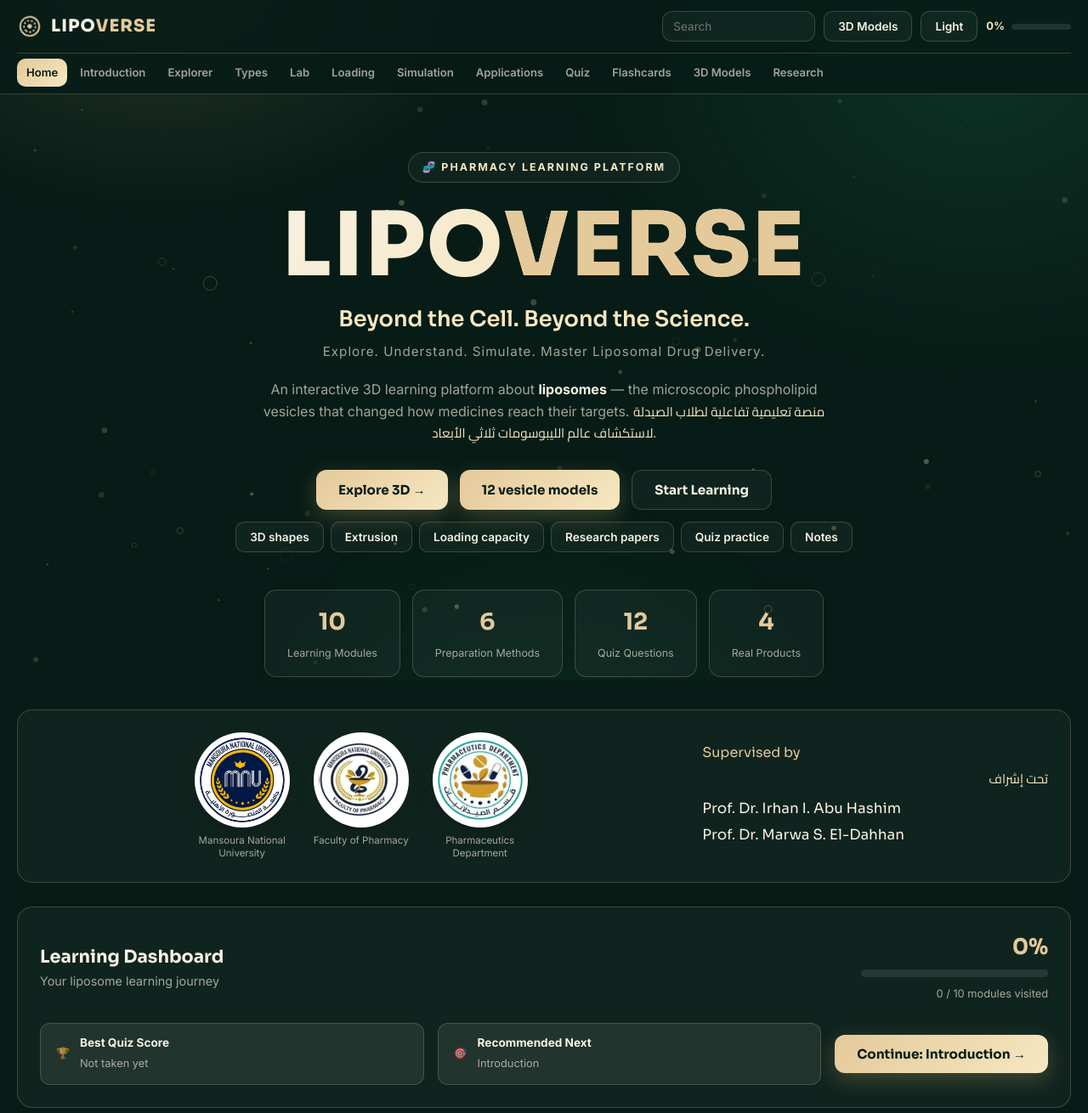
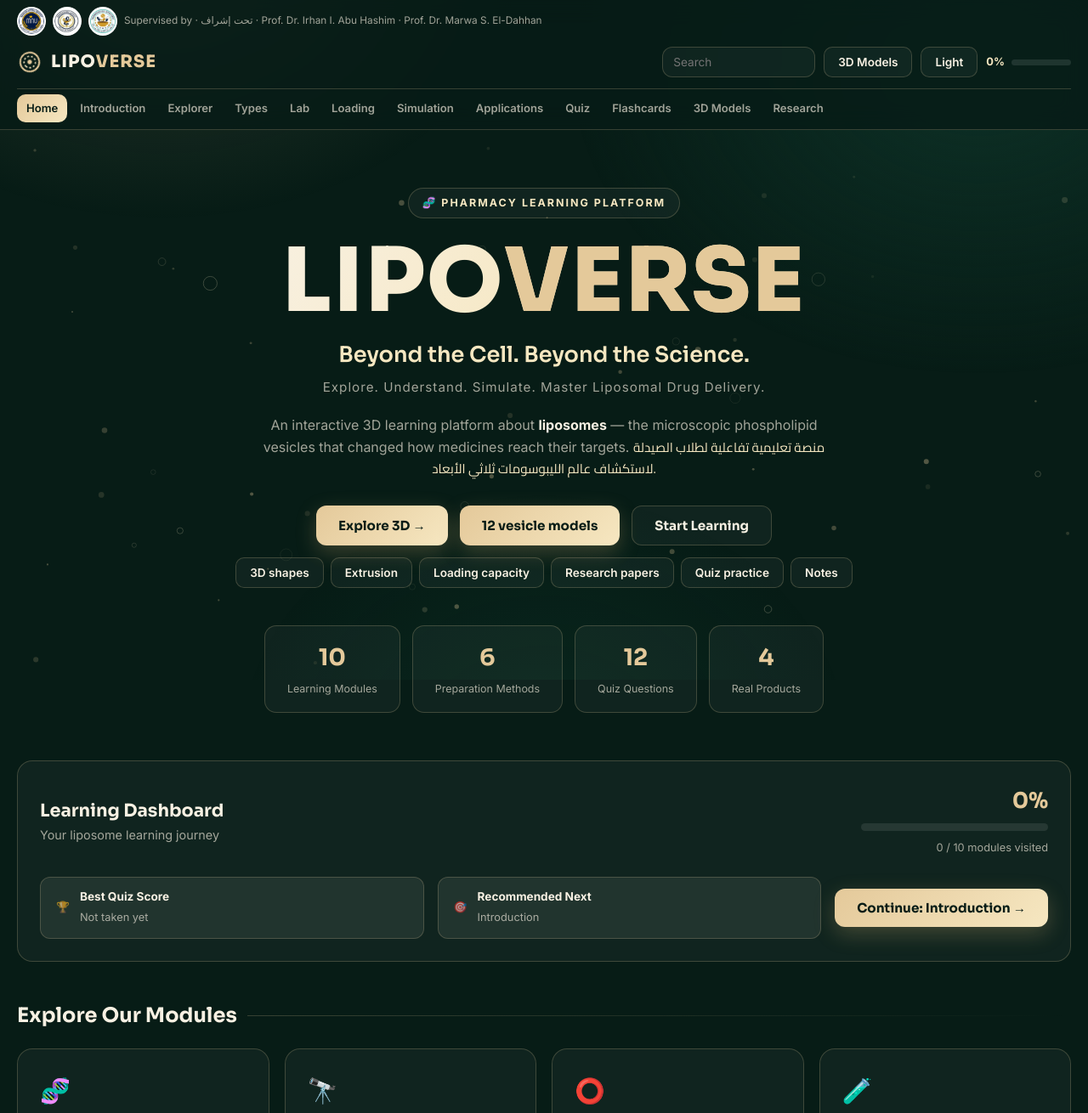
Before and after one commit to elkomymohamed664-dotcom/MohamedElkomy, a plain HTML site: page index.html in a window 1280 px wide. Shown: the top 1310 px of the page at 85% size. Drawn offline with Linux system fonts and the light colour scheme.

Commit message:
Move the university seals into a small bar at the top.
The large logo block under the hero and the footer copies are gone.

Co-authored-by: arena-agent <297053741+arena-agent@users.noreply.github.com>

```diff
--- a/css/style.css
+++ b/css/style.css
@@ -21,7 +21,7 @@
   --font-display: 'Sora', sans-serif;
   --font-body: 'Inter', sans-serif;
   --font-ar: 'Cairo', sans-serif;
-  --nav-h: 108px;
+  --nav-h: 156px;
 }
 
 * { margin: 0; padding: 0; box-sizing: border-box; }
@@ -70,6 +70,16 @@ body {
 .nav-inner {
   max-width: 1280px; margin: 0 auto; padding: 0 20px;
   display: flex; flex-direction: column;
+}
+.seal-bar {
+  display: flex; align-items: center; gap: 8px; padding: 8px 0 0; min-width: 0;
+}
+.seal-bar img {
+  width: 34px; height: 34px; flex-shrink: 0; object-fit: contain;
+  background: #fff; border-radius: 50%; padding: 2px;
+}
+.seal-bar p {
+  margin: 0; color: var(--muted); font-size: 0.74rem; line-height: 1.35; min-width: 0;
 }
 .nav-top {
   display: flex; align-items: center; justify-content: space-between; gap: 16px;
@@ -180,25 +190,7 @@ main { position: relative; z-index: 1; max-width: 1280px; margin: 0 auto; paddin
 .stat span { font-size: 0.78rem; color: var(--muted); }
 
 /* ---------- Dashboard ---------- */
-.credit-card {
-  margin-top: 28px;
-  display: grid;
-  grid-template-columns: 1.3fr 0.7fr;
-  gap: 24px;
-  align-items: center;
-}
-.credit-logos { display: flex; justify-content: center; gap: 16px; flex-wrap: wrap; }
-.credit-logos figure { margin: 0; width: 124px; text-align: center; }
-.credit-logos img, .footer-logos img {
-  display: block; object-fit: contain; background: #fff; border-radius: 50%;
-  box-shadow: 0 8px 22px rgba(0, 0, 0, 0.18);
-}
-.credit-logos img { width: 112px; height: 112px; margin: 0 auto; padding: 6px; }
-.credit-logos figcaption { margin-top: 8px; color: var(--muted); font-size: 0.72rem; line-height: 1.3; }
-.credit-kicker { font-family: var(--font-display); color: var(--teal); margin: 0 0 6px; }
-.credit-copy .ar { margin: 0 0 10px; }
-.supervisor-name { font-family: var(--font-display); color: var(--light); font-size: 1.05rem; margin: 4px 0; }
-.dashboard { margin-top: 28px; }
+.dashboard { margin-top: 46px; }
 .dash-head { display: flex; justify-content: space-between; align-items: center; gap: 20px; flex-wrap: wrap; }
 .dash-head h2 { font-family: var(--font-display); font-size: 1.3rem; }
 .dash-head p { color: var(--muted); font-size: 0.9rem; }
@@ -534,23 +526,14 @@ html[data-theme="light"] .search-results { background: #fff; }
 
 /* ---------- Footer ---------- */
 .footer { position: relative; z-index: 1; border-top: 1px solid var(--border); margin-top: 60px; background: rgba(7,28,22,0.72); }
-.footer-inner { max-width: 1280px; margin: 0 auto; padding: 28px 20px 36px; text-align: center; }
-.footer-credit {
-  display: flex; align-items: center; justify-content: center; gap: 22px;
-  flex-wrap: wrap; margin-bottom: 18px; padding-bottom: 18px; border-bottom: 1px solid var(--border);
-}
-.footer-logos { display: flex; gap: 10px; align-items: center; }
-.footer-logos img { width: 72px; height: 72px; padding: 4px; }
-.footer-supervisors { text-align: left; }
-.footer-supervisors .supervisor-name { font-size: 0.95rem; }
+.footer-inner { max-width: 1280px; margin: 0 auto; padding: 36px 20px; text-align: center; }
 html[data-theme="light"] .footer { background: rgba(248, 241, 227, 0.94); }
 .footer-inner p { color: var(--muted); font-size: 0.88rem; margin-top: 10px; }
 .footer-note { color: var(--faint); font-size: 0.78rem !important; }
 
 /* ---------- Responsive ---------- */
 @media (max-width: 1024px) {
-  .explorer-layout, .type-layout, .loading-layout, .sim-layout, .lab-cols, .quiz-extra-grid, .cap-grid, .research-list, .credit-card { grid-template-columns: 1fr; }
-  .footer-supervisors { text-align: center; }
+  .explorer-layout, .type-layout, .loading-layout, .sim-layout, .lab-cols, .quiz-extra-grid, .cap-grid, .research-list { grid-template-columns: 1fr; }
   #explorer-canvas-wrap { height: 420px; }
 }
 @media (max-width: 640px) {
@@ -558,6 +541,8 @@ html[data-theme="light"] .footer { background: rgba(248, 241, 227, 0.94); }
   .page-head:has(.bookmark-btn) { padding-right: 0; }
   .bookmark-btn { position: static; margin-top: 10px; }
   .search-wrap input { width: 108px; }
+  .seal-bar { flex-wrap: wrap; }
+  .seal-bar img { width: 28px; height: 28px; }
   .gallery-caption { flex-direction: column; gap: 4px; }
   #gallery-canvas { height: 300px; }
   .glass-card { padding: 20px; }
--- a/index.html
+++ b/index.html
@@ -26,6 +26,12 @@
 <!-- ============ NAVBAR ============ -->
 <header class="navbar">
   <div class="nav-inner">
+    <div class="seal-bar">
+      <img src="images/mansoura-national-university.jpg" alt="Mansoura National University" width="34" height="34">
+      <img src="images/faculty-of-pharmacy.jpg" alt="Faculty of Pharmacy, Mansoura National University" width="34" height="34">
+      <img src="images/pharmaceutics-department.jpg" alt="Pharmaceutics Department" width="34" height="34">
+      <p>Supervised by · تحت إشراف · Prof. Dr. Irhan I. Abu Hashim · Prof. Dr. Marwa S. El-Dahhan</p>
+    </div>
     <div class="nav-top">
       <a class="logo" href="#home" data-nav="home">
         <span class="logo-mark">
@@ -100,29 +106,6 @@
       <div class="stat"><strong>6</strong><span>Preparation Methods</span></div>
       <div class="stat"><strong>12</strong><span>Quiz Questions</span></div>
       <div class="stat"><strong>4</strong><span>Real Products</span></div>
-    </div>
-  </div>
-
-  <div class="credit-card glass-card">
-    <div class="credit-logos">
-      <figure>
-        <img src="images/mansoura-national-university.jpg" alt="Mansoura National University" width="112" height="112">
-        <figcaption>Mansoura National University</figcaption>
-      </figure>
-      <figure>
-        <img src="images/faculty-of-pharmacy.jpg" alt="Faculty of Pharmacy, Mansoura National University" width="112" height="112">
-        <figcaption>Faculty of Pharmacy</figcaption>
-      </figure>
-      <figure>
-        <img src="images/pharmaceutics-department.jpg" alt="Pharmaceutics Department" width="112" height="112">
-        <figcaption>Pharmaceutics Department</figcaption>
-      </figure>
-    </div>
-    <div class="credit-copy">
-      <p class="credit-kicker">Supervised by</p>
-      <p class="ar">تحت إشراف</p>
-      <p class="supervisor-name">Prof. Dr. Irhan I. Abu Hashim</p>
-      <p class="supervisor-name">Prof. Dr. Marwa S. El-Dahhan</p>
     </div>
   </div>
 
@@ -569,18 +552,6 @@
 
 <footer class="footer">
   <div class="footer-inner">
-    <div class="footer-credit">
-      <div class="footer-logos">
-        <img src="images/mansoura-national-university.jpg" alt="Mansoura National University" width="72" height="72">
-        <img src="images/faculty-of-pharmacy.jpg" alt="Faculty of Pharmacy, Mansoura National University" width="72" height="72">
-        <img src="images/pharmaceutics-department.jpg" alt="Pharmaceutics Department" width="72" height="72">
-      </div>
-      <div class="footer-supervisors">
-        <p class="credit-kicker">Supervised by · تحت إشراف</p>
-        <p class="supervisor-name">Prof. Dr. Irhan I. Abu Hashim</p>
-        <p class="supervisor-name">Prof. Dr. Marwa S. El-Dahhan</p>
-      </div>
-    </div>
     <span class="logo-text">LIPO<span>VERSE</span></span>
     <p>An interactive learning platform about liposomes &amp; liposomal drug delivery — built for pharmacy students.</p>
     <p class="footer-note">Content based on standard references in advanced drug delivery systems. Educational simulation — not medical advice.</p>
```
